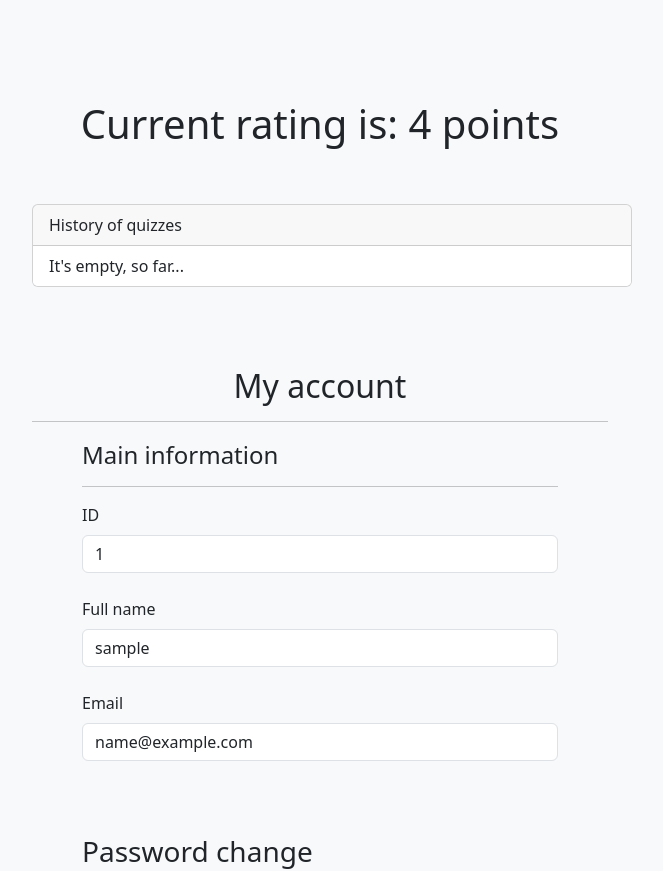
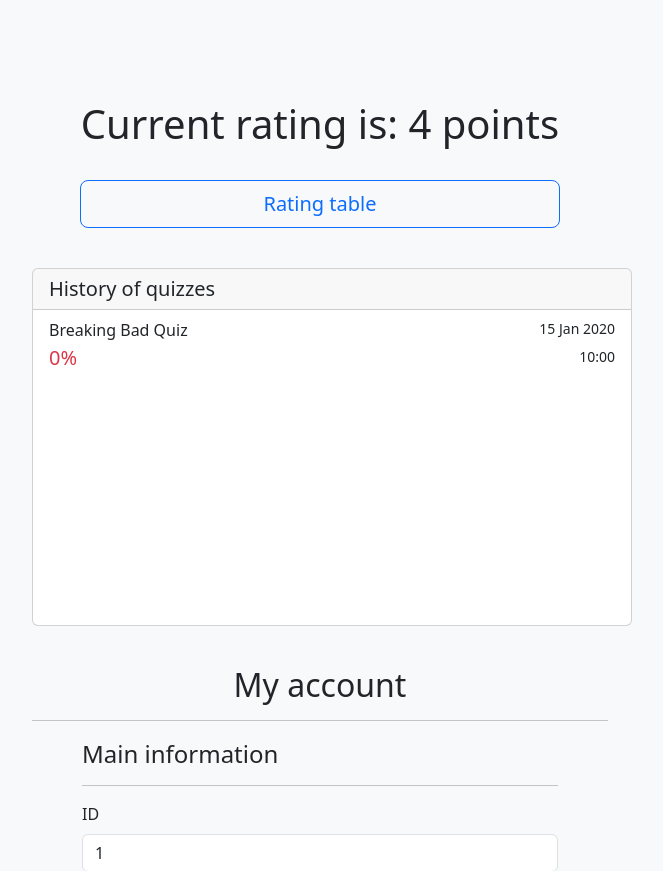
Before and after one commit to Tailer-thunder/Web_victorines, a Flask app: page /my_account in a window 1280 px wide. Shown: the part 85-956 px from the top of the page, without its empty margins (320-983 px from the left). Run offline with Flask 3, Linux system fonts and the light colour scheme; a user stored in the database is signed in; tables that the repository leaves empty hold one stand-in row (values such as "Sample post").

Commit message:
Added a history of quizzes and user rating table. Fixed bugs with sessions on the my account and the remove account pages.

```diff
--- a/app.py
+++ b/app.py
@@ -8,6 +8,8 @@ from werkzeug.security import generate_password_hash, check_password_hash
 
 from wtforms import Form, StringField, PasswordField, BooleanField, SubmitField
 from wtforms.validators import InputRequired, Email, EqualTo, Optional, ValidationError
+
+from datetime import datetime
 
 app = Flask(__name__)
 app.config['SQLALCHEMY_DATABASE_URI'] = 'sqlite:///quiz.db'
@@ -58,6 +60,70 @@ def send_confirmation_code(email: str) -> str:
         raise CantSendEmail
     else:  # Если отправка успешна, то возвращаем код подтверждения
         return confirmation_code
+
+
+def save_result_of_quiz(*, user_id: int | str, quiz_id: int | str, total_questions: int = None,
+                        number_of_correct: int) -> None:
+    """
+    Функция сохраняет результат выполнения викторины в базу данных, самостоятельно вычисляя баллы и время выполнения.
+    Параметры:
+        <user_id> - ID пользователя, который выполнил викторину (int или str).
+        <quiz_id> - ID викторины, которая была выполнена (int или str).
+        <total_questions> - необязательный параметр, общее количество вопросов в викторине (int).
+        <number_of_correct> - количество правильных ответов (int).
+    Все параметры необходимо передавать как именованные.
+    """
+    # Если параметры user_id и quiz_id не являются числами или строками, то выбрасываем исключение TypeError
+    if any(map(lambda x: not (isinstance(x, int) or isinstance(x, str)), (user_id, quiz_id))):
+        raise TypeError("user_id and quiz_id must be int or str")
+    # Если общее количество вопросов не указано, то получаем его от менеджера викторин
+    if total_questions is None:
+        total_questions = len(quizzes_manager.get_quiz_questions(quiz_id))
+    # Если параметры total_questions и number_of_correct не являются числами, то выбрасываем исключение TypeError
+    if any(map(lambda x: not isinstance(x, int), (total_questions, number_of_correct))):
+        raise TypeError("total_question and num_correct must be int")
+
+    if total_questions <= 0:
+        raise ValueError("total_question must be greater than 0")
+
+    user_id, quiz_id = int(user_id), int(quiz_id)
+    scores = int(round(number_of_correct / total_questions, 4) * 10_000)  # Высчитываем баллы за викторину
+
+    # Сохраняем результат в базу данных
+    new_result = ResultOfQuiz(user_id=user_id, quiz_id=quiz_id, scores=scores, time=datetime.now())
+    db.session.add(new_result)
+    db.session.commit()
+
+
+def update_rating(user_id: int | str) -> None:
+    """
+    Функция обновляет рейтинг пользователя.
+    Принимает единственный параметр <user_id>: (int или str).
+    """
+    # Если параметр user_id не является числом или строкой, то выбрасываем исключение TypeError
+    if not (isinstance(user_id, int) or isinstance(user_id, str)):
+        raise TypeError("user_id must be int or str")
+
+    # Получаем пользователя из базы данных
+    user_id = int(user_id)
+    user = User.query.filter_by(id=user_id).first()
+    if not user:
+        raise ValueError(f"user with ID={user_id} does not exist")
+
+    # Получаем список результатов из базы данных
+    log_of_results = ResultOfQuiz.query.filter_by(user_id=user_id).order_by(ResultOfQuiz.scores.desc()).all()
+    # Вычисляем рейтинг пользователя
+    quizzes_already_taken_into = []
+    total_scores = 0
+    for result in log_of_results:
+        if result.quiz_id not in quizzes_already_taken_into:
+            total_scores += result.scores
+            quizzes_already_taken_into.append(result.quiz_id)
+    total_scores = total_scores // 100
+
+    # Записываем рейтинг пользователя в базу данных
+    user.rating = total_scores
+    db.session.commit()
 
 
 def new_password_validator(password) -> str:
@@ -119,6 +185,19 @@ class OneTimeCode(db.Model):
     user_id = db.Column(db.Integer, db.ForeignKey('user.id'), nullable=False, unique=True, index=True)
     # Хэшированный код
     code = db.Column(db.String(100), nullable=False)
+
+
+class ResultOfQuiz(db.Model):
+    # ID результата
+    id = db.Column(db.Integer, primary_key=True, autoincrement=True, nullable=False, unique=True, index=True)
+    # ID пользователя, который выполнил викторину
+    user_id = db.Column(db.Integer, db.ForeignKey('user.id'), nullable=False, unique=False, index=True)
+    # ID выполненной викторины
+    quiz_id = db.Column(db.Integer, nullable=False, unique=False, index=False)
+    # Баллы (<процент выполнения> / 1% * 100), например: 66.67% это 6667
+    scores = db.Column(db.Integer, nullable=False, unique=False, index=False)
+    # Время выполнения викторины, т.е. когда она была выполнена
+    time = db.Column(db.DateTime, nullable=False)
 
 
 def get_edit_profile_form(user):
@@ -564,13 +643,24 @@ def my_account():
     email_confirmation_required = False  # Сообщение о необходимости подтверждения почты
     validation_errors = []  # Список ошибок валидации
     user = db.session.query(User).filter(User.id == session['user_id']).first()  # Получаем пользователя из базы данных
+    if not user:  # Если пользователь не найден, то переадресовываем на страницу авторизации
+        return redirect(url_for('signin'))
     form = get_edit_profile_form(user)  # Получаем форму для редактирования профиля пользователя из базы данных
+    # Получаем список результатов пользователя из базы данных
+    log_of_results = ResultOfQuiz.query.filter_by(user_id=user.id).order_by(ResultOfQuiz.time.desc()).all()
+
+    # Создаем таблицу с результатами
+    results_table = []
+    for result in log_of_results:
+        results_table.append({'name': quizzes_manager.get_quiz_name(result.quiz_id), 'scores': result.scores // 100,
+                              'data': f"{result.time:%d %b %Y}", 'time': f"{result.time:%H:%M}"})
+
     param = {
         'title': 'My account',
         'user': user,  # Передаем пользователя из базы данных в шаблон
         'user_id': session['user_id'],  # Передаем ID пользователя из базы данных в шаблон, чтобы его отобразить в форме
         'is_authorized': True,
-        'rating': user.rating  # Передаем рейтинг пользователя из базы данных в шаблон
+        'quizzes_history': results_table,
     }
 
     if request.method == 'POST' and form.validate():
@@ -622,6 +712,10 @@ def my_account():
 def remove_account():
     if 'user_id' not in session:  # Если пользователь не авторизован, то переадресовываем на страницу авторизации
         return redirect(url_for('signin'))
+    user = User.query.filter_by(id=session['user_id']).first()  # Получаем пользователя из базы данных
+    if not user:  # Если пользователь не найден, то переадресовываем на страницу авторизации
+        return redirect(url_for('signin'))
+
     validation_errors = []
     form = get_remove_account_form()
     if request.method == 'POST' and form.validate():
@@ -632,16 +726,39 @@ def remove_account():
             validation_errors.append((ValidationError('Invalid password'), 'wrong_password'))
         if not validation_errors:
             del session['user_id']
+            ResultOfQuiz.query.filter_by(user_id=user.id).delete()
             db.session.query(User).filter(User.id == user.id).delete()
             db.session.commit()
             return redirect(url_for('index'))
     param = {
         'title': 'Удаление аккаунта',
-        'session': True,
+        'is_authorized': True,
         'errors': validation_errors
     }
     # Возвращаем шаблон с формой для удаления профиля пользователя
     return render_template('remove_account.html', form=form, **param)
+
+
+@app.route('/rating_table')
+def rating_table():
+    # Если пользователь не авторизован, то переадресовываем на страницу авторизации
+    if 'user_id' not in session:
+        return redirect(url_for('signin'))
+    user = User.query.filter_by(id=session['user_id']).first()  # Получаем пользователя из базы данных
+    # Если пользователь не найден, то переадресовываем на страницу авторизации
+    if not user:
+        return redirect(url_for('signin'))
+
+    # Получаем список пользователей, отсортированный по рейтингу
+    rating_list = User.query.order_by(User.rating.desc()).all()
+
+    param = {
+        'title': 'Rating table',
+        'is_authorized': True,
+        'rating_list': rating_list,
+        'current_user_id': user.id
+    }
+    return render_template('rating_table.html', **param)
 
 
 @app.route('/quiz_selection')
@@ -725,6 +842,13 @@ def quiz_results():
     session.pop('num_correct', None)
     if num_correct > total_questions:
         num_correct = total_questions
+
+    # Сохраняем результат выполнения викторины
+    save_result_of_quiz(user_id=session['user_id'], quiz_id=session['quiz_id'], total_questions=total_questions,
+                        number_of_correct=num_correct)
+    # Обновляем рейтинг пользователя
+    update_rating(user_id=session['user_id'])
+
     return render_template('quiz_results.html', num_correct=num_correct, total_questions=total_questions)
 
 
--- a/templates/my_account.html
+++ b/templates/my_account.html
@@ -15,18 +15,36 @@
 {% block content %}
 <main role="main" class="container" style="margin-top: 50px; margin-bottom: 100px;">
     <section>
-        <h1 align="center">Current rating is: {{ rating }} points</h1>
-        <br><br>
-        <div class="card" style="width: 600px;">
-            <div class="card-header">
-                History of quizzes
-            </div>
-            <ul class="list-group list-group-flush">
+        <h1 align="center">Current rating is: {{ user.rating }} points</h1>
+        <br>
+        <div align="center" class="d-grid gap-1 col-10 mx-auto">
+            <a type="text/html" class="btn btn-outline-primary btn-lg" id="goto_rating_table"
+               href="{{ url_for('rating_table') }}" title="View the rating table.">Rating table</a>
+        </div>
+        <div class="card" style="width: 600px; top: 40px;">
+            <h5 class="card-header">History of quizzes</h5>
+            <ul class="list-group list-group-flush" style="overflow-y: scroll; height: 315px;">
                 {% if not quizzes_history %}
                 <li class="list-group-item">It's empty, so far...</li>
                 {% else %}
                 {% for result in quizzes_history %}
-                <li class="list-group-item">{{ result }}</li>
+                {% if result.scores < 50 %}
+                {% set color='text-danger' %}
+                {% elif result.scores < 75 %}
+                {% set color='text-warning' %}
+                {% else %}
+                {% set color='text-success' %}
+                {% endif %}
+                <li class="list-group-item">
+                    <div class="d-flex w-100 justify-content-between">
+                        <p class="mb-1">{{ result['name'] }}</p>
+                        <small>{{ result['data'] }}</small>
+                    </div>
+                    <div class="d-flex w-100 justify-content-between">
+                        <h5 class="mb-1 {{ color }}">{{ result['scores'] }}%</h5>
+                        <small>{{ result['time'] }}</small>
+                    </div>
+                </li>
                 {% endfor %}
                 {% endif %}
             </ul>
```
Also changed, not shown: templates/rating_table.html (added, +40 -0 lines), instance/quiz.db.
